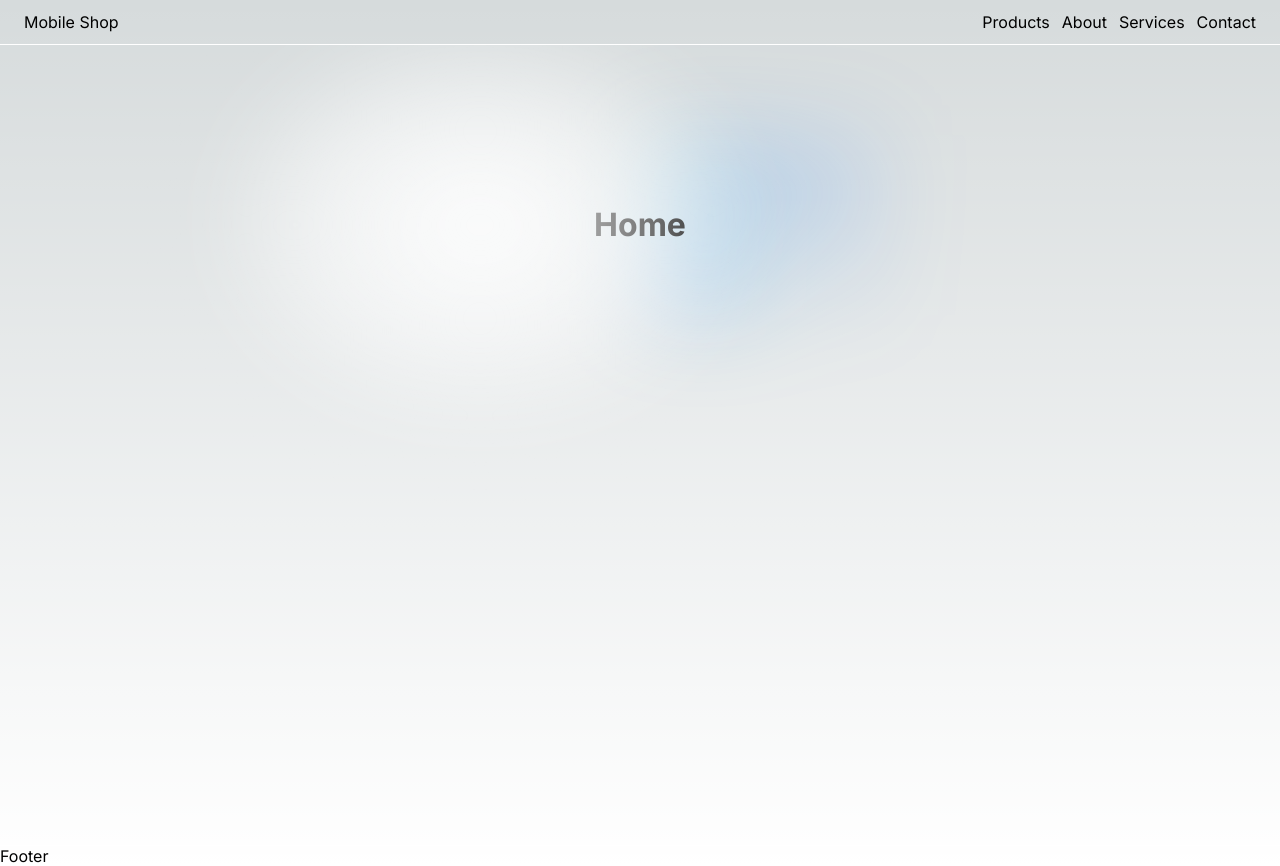
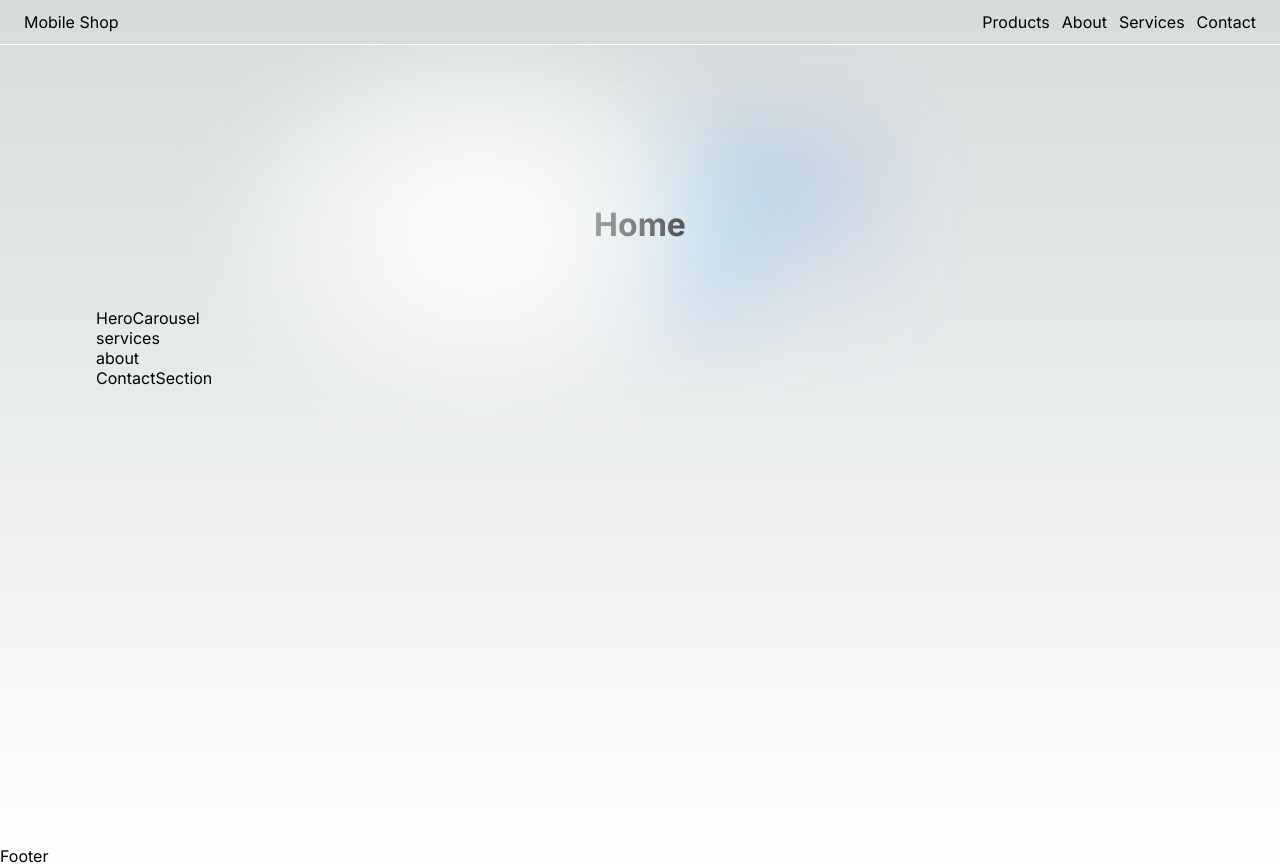
Before and after one commit to ShivaKanchi/MobileShop, a Next.js app: page / in a window 1280 px wide. Built offline with nearby package versions, Linux system fonts and the light colour scheme.

Commit message:
homepage setup

```diff
--- a/src/app/page.js
+++ b/src/app/page.js
@@ -1,9 +1,26 @@
+import HeroCarousel from "@/components/common/HeroCarousel";
+import AboutSection from "@/components/home/About";
+import ContactSection from "@/components/home/Contact";
+import ServicesSection from "@/components/home/Services";
+import icesSection from "@/components/home/Services";
 import styles from "@/styles/page/page.module.css";
 
 export default function Home() {
   return (
     <>
       <h1 className={styles.center}>Home</h1>
+      <section>
+        <HeroCarousel />
+      </section>
+      <section>
+        <ServicesSection />
+      </section>
+      <section>
+        <AboutSection />
+      </section>
+      <section>
+        <ContactSection />
+      </section>
     </>
   );
 }
--- /dev/null
+++ b/src/components/home/Contact.jsx
@@ -0,0 +1,5 @@
+import React from "react";
+
+export default function ContactSection() {
+  return <div>ContactSection</div>;
+}
--- a/src/components/home/about.jsx
+++ b/src/components/home/about.jsx
@@ -1,3 +1,3 @@
-export default function about() {
+export default function AboutSection() {
   return <div>about</div>;
 }
--- a/src/components/home/services.jsx
+++ b/src/components/home/services.jsx
@@ -1,3 +1,3 @@
-export default function services() {
+export default function ServicesSection() {
   return <div>services</div>;
 }
```
Also changed, not shown: src/components/common/Contact.jsx (deleted).
